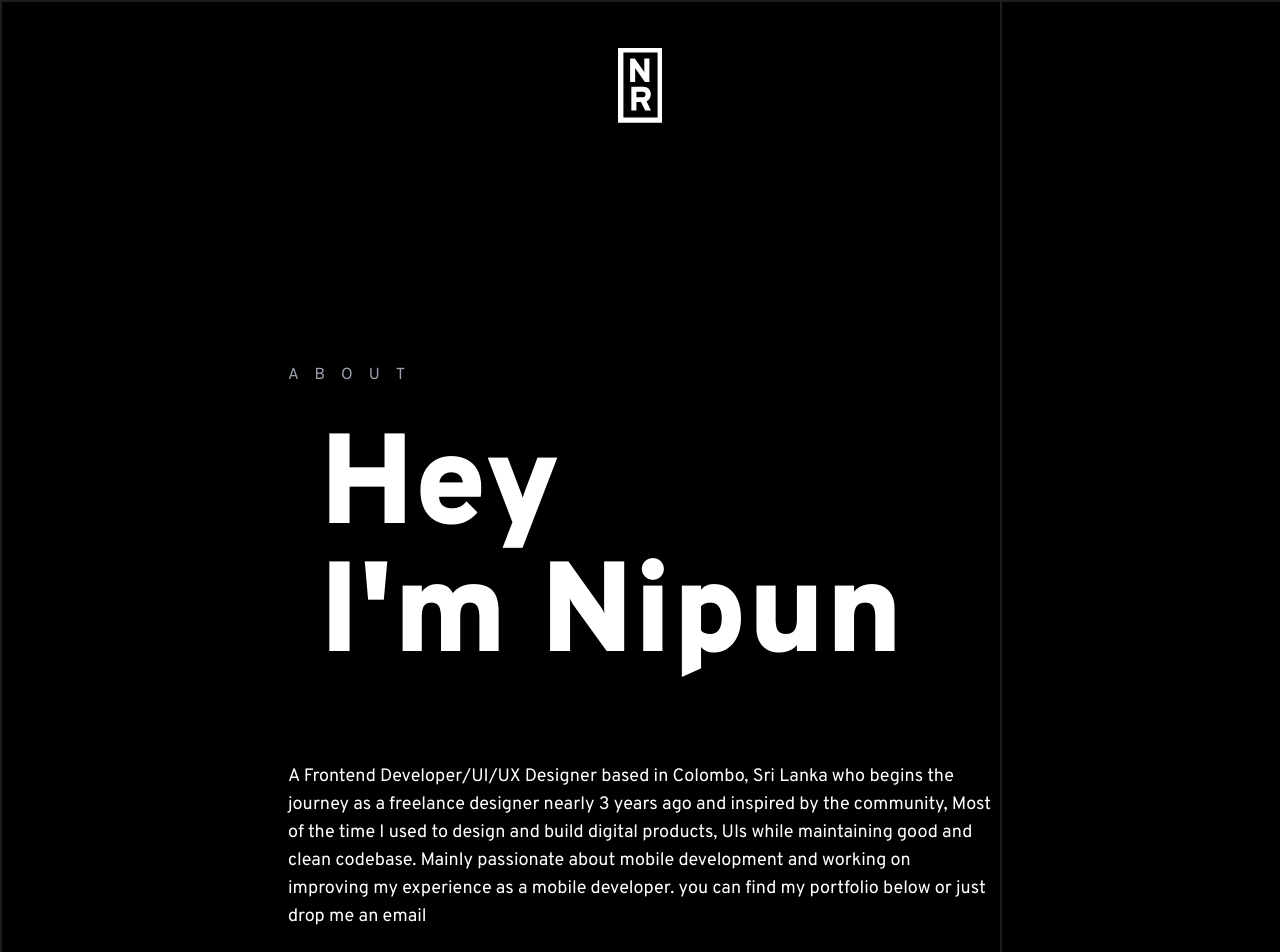
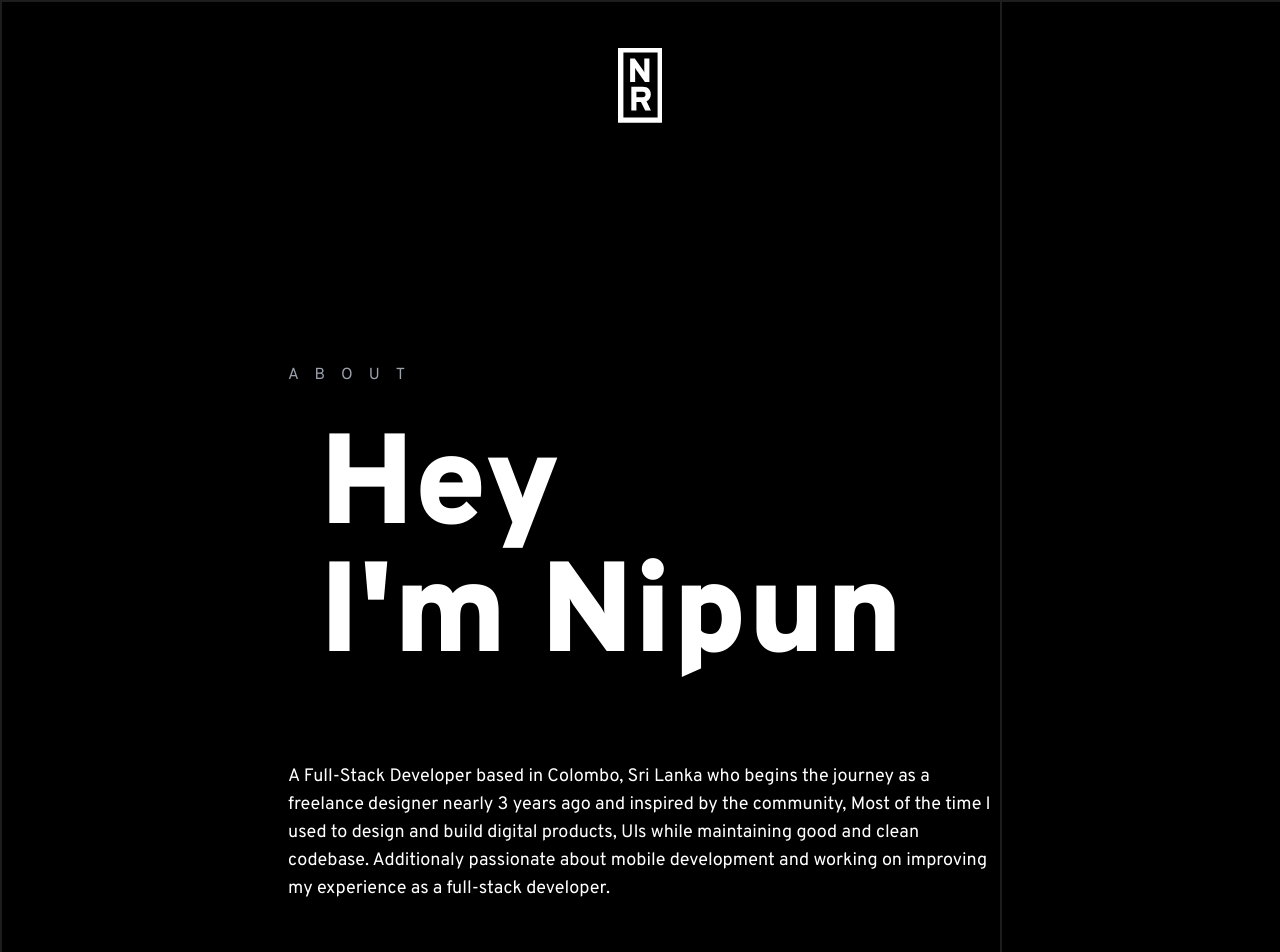
Before and after one commit to nipunravisara/nipunravisara.io, a React (Create React App) app: page / in a window 1280 px wide. Shown: the top 952 px of the page. Built offline with nearby package versions, Linux system fonts and the light colour scheme.

Commit message:
Finalizing.

```diff
--- a/src/Views/About.jsx
+++ b/src/Views/About.jsx
@@ -9,13 +9,12 @@ const About = () => {
       subTitleTwo="I'm Nipun"
       content={
         <p className="leading-relaxed text-sm md:text-lg">
-          A Frontend Developer/UI/UX Designer based in Colombo, Sri Lanka who
-          begins the journey as a freelance designer nearly 3 years ago and
-          inspired by the community, Most of the time I used to design and build
-          digital products, UIs while maintaining good and clean codebase.
-          Mainly passionate about mobile development and working on improving my
-          experience as a mobile developer. you can find my portfolio below or
-          just drop me an email
+          A Full-Stack Developer based in Colombo, Sri Lanka who begins the
+          journey as a freelance designer nearly 3 years ago and inspired by the
+          community, Most of the time I used to design and build digital
+          products, UIs while maintaining good and clean codebase. Additionaly
+          passionate about mobile development and working on improving my
+          experience as a full-stack developer.
         </p>
       }
     />
--- a/src/Views/Contact.jsx
+++ b/src/Views/Contact.jsx
@@ -18,29 +18,65 @@ const Contact = () => {
         content={
           <>
             <div className="flex flex-row justify-start mb-5">
+              <a
+                href="mailto: ravisara.dev@gmail.com"
+                target="_blank"
+                rel="noreferrer"
+              >
                 <div className="inline-table p-4 md:p-10 w-2 h-2 hover:bg-green-400">
                   <Email className="w-6 h-6 md:w-10 md:h-10" />
                 </div>
+              </a>
+              <a
+                href="https://github.com/nipunravisara"
+                target="_blank"
+                rel="noreferrer"
+              >
                 <div className="inline-table p-4 md:p-10 w-2 h-2 hover:bg-gray-400">
                   <Github className="w-6 h-6 md:w-10 md:h-10" />
                 </div>
+              </a>
+              <a
+                href="https://www.linkedin.com/in/nipunravisara/?originalSubdomain=lk"
+                target="_blank"
+                rel="noreferrer"
+              >
                 <div className="inline-table p-4 md:p-10 w-2 h-2 hover:bg-indigo-500">
                   <Linkedin className="w-6 h-6 md:w-10 md:h-10" />
                 </div>
+              </a>
+              <a
+                href="https://www.behance.net/Nipun_Ravisara"
+                target="_blank"
+                rel="noreferrer"
+              >
                 <div className="inline-table p-4 md:p-10 w-2 h-2 hover:bg-blue-500">
                   <Behance className="w-6 h-6 md:w-10 md:h-10" />
                 </div>
+              </a>
             </div>
             <div className="flex flex-row justify-end">
+              <a
+                href="https://twitter.com/nipunravisara"
+                target="_blank"
+                rel="noreferrer"
+              >
                 <div className="inline-table p-4 md:p-10 w-2 h-2 hover:bg-blue-300">
                   <Twitter className="w-6 h-6 md:w-10 md:h-10" />
                 </div>
+              </a>
+              <a
+                href="https://www.instagram.com/nipunravisara/"
+                target="_blank"
+                rel="noreferrer"
+              >
                 <div className="inline-table p-4 md:p-10 w-2 h-2 hover:bg-red-400">
                   <Instagram className="w-6 h-6 md:w-10 md:h-10" />
                 </div>
-              <div className="inline-table p-4 md:p-10 w-2 h-2 hover:bg-blue-600">
+              </a>
+              {/* <div className="inline-table p-4 md:p-10 w-2 h-2 hover:bg-blue-600">
                 <Facebook className="w-6 h-6 md:w-10 md:h-10" />
-              </div>
+              </div> */}
             </div>
           </>
         }
```
Lines whose indentation alone changed are shown as unchanged.
